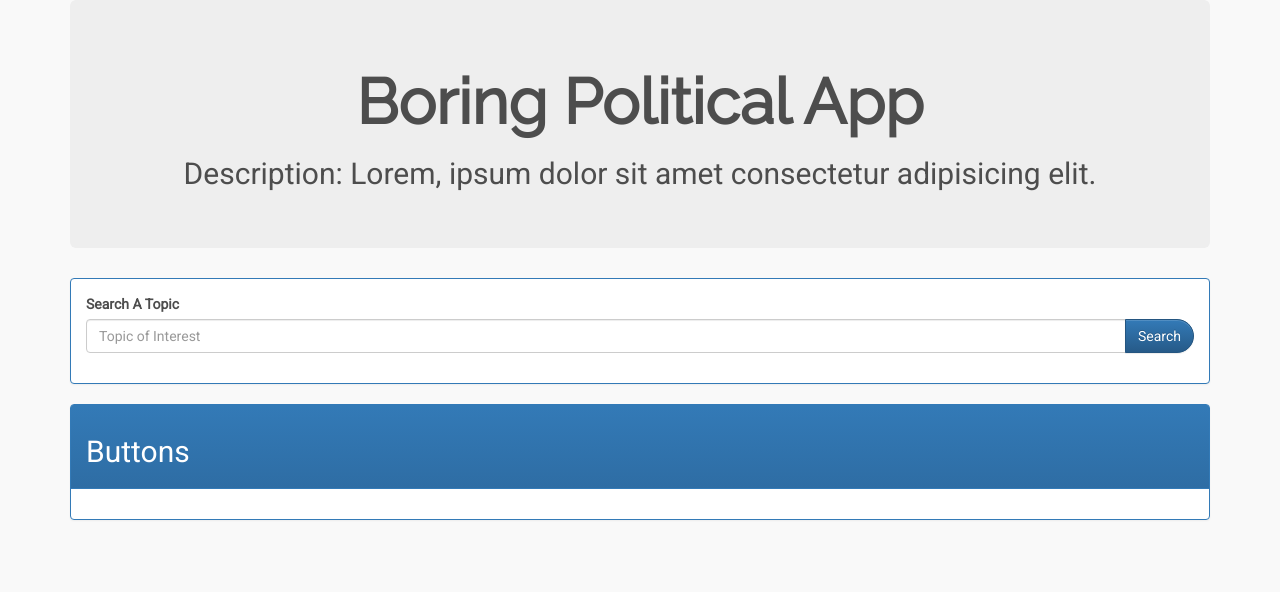
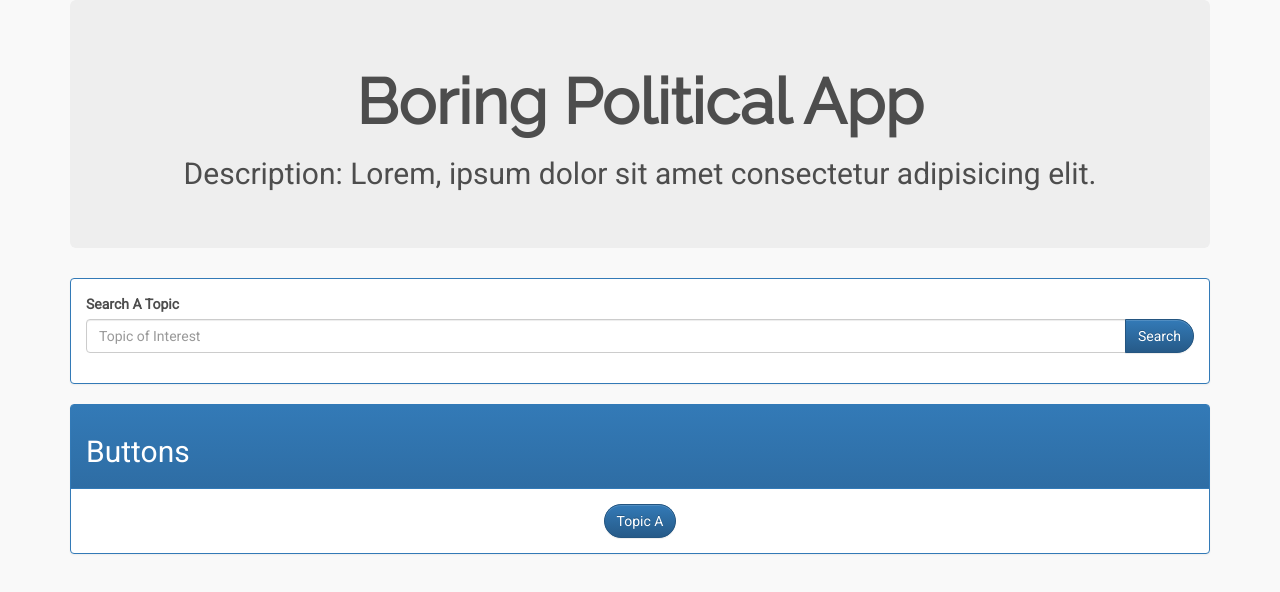
Before and after one commit to Robert-Queeney/Boring-Political-App, a plain HTML site: page sample.html in a window 1280 px wide. Drawn offline with nearby package versions, Linux system fonts and the light colour scheme; no server answers.

Commit message:
added comments on how to utalize styling for final design steps later

```diff
--- a/sample.html
+++ b/sample.html
@@ -39,8 +39,10 @@
                                         <div class="form-group">
                                             <label for="searchInput">Search A Topic</label>
                                             <div class="input-group">
+                                                <!-- Replace .form-control class with .input-styling for final design step -->
                                                 <input type="text" class="form-control" placeholder="Topic of Interest" id="searchTopicInput">
                                                 <span class="input-group-btn">
+                                                    <!--Replace .btn and .btn-primary classes with .btn-styling and .submit-btn-style for final design step -->
                                                     <button class="btn btn-primary" type="submit" id="searchTopicButton">Search</span>
                                                 </span>
                                             </div>
@@ -57,10 +59,8 @@
                                         <h2>Buttons</h2>
                                     </div>
                                     <div class="panel-body text-center" id="buttonsPanel">
-                                            <!-- <button class="btn-styling topic-btn-style" id="topicA">Topic A</button>
-                                            <button class="btn-styling topic-btn-style" id="topicB">Topic B</button>
-                                            <button class="btn-styling topic-btn-style" id="topicC">Topic C</button>
-                                            <button class="btn-styling topic-btn-style" id="topicD">Topic D</button> -->
+                                            <!-- Replace .btn and .btn-primary classes with .btn-styling and .topic-btn-style for final design step -->
+                                            <button class="btn btn-primary" id="topicA">Topic A</button>
                                         <!-- Append JS topic buttons here -->
 
                                     </div>
```
